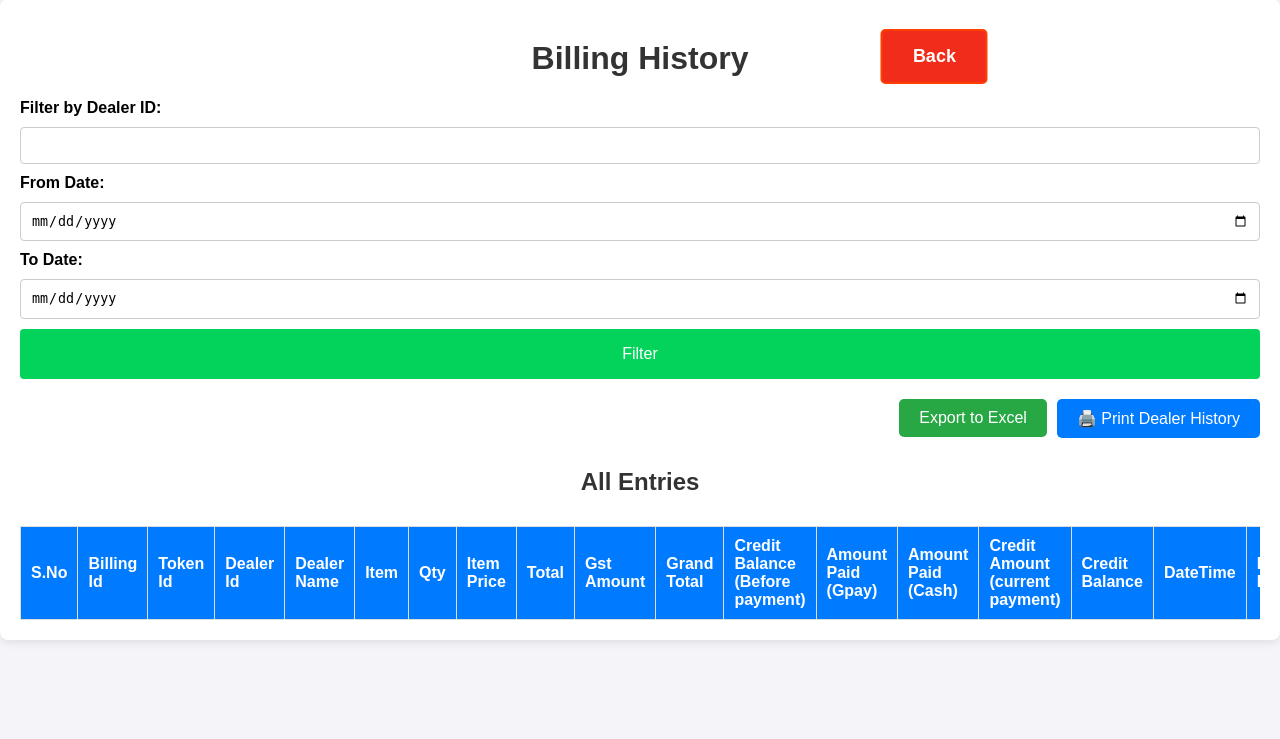
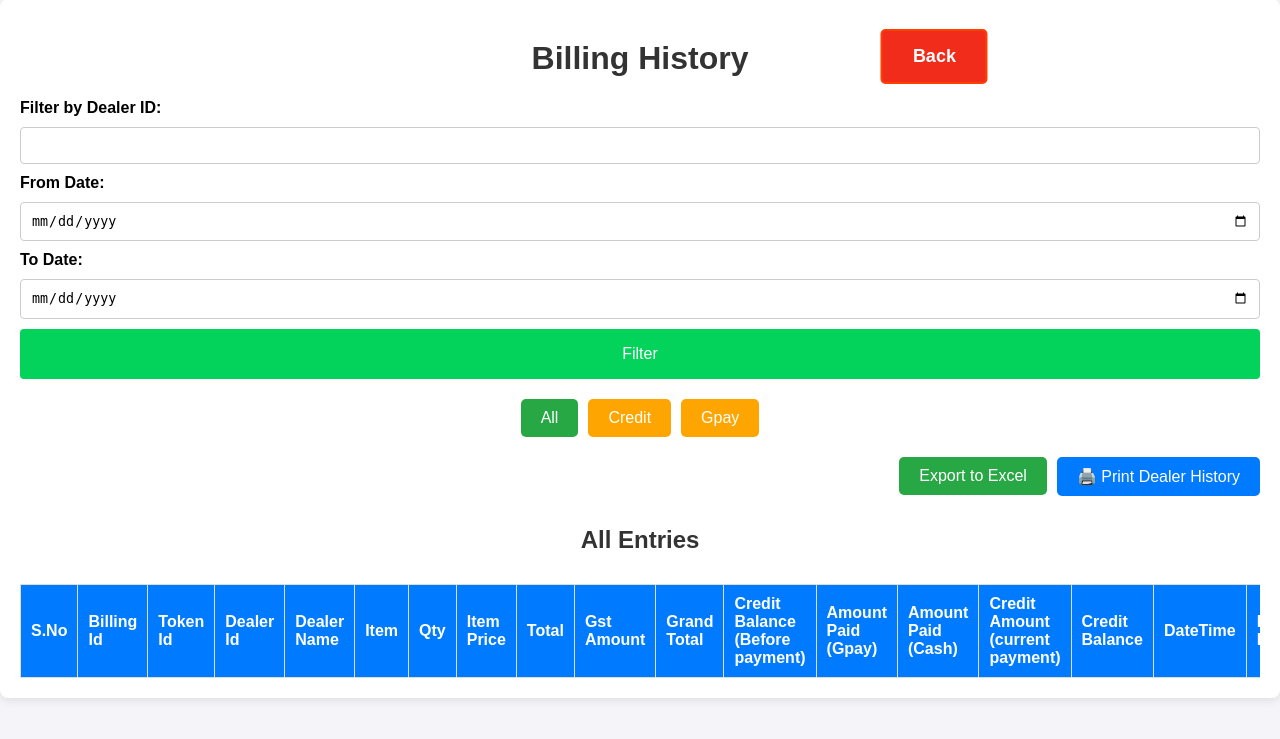
Before and after one commit to gokulhari012/Ticket-Management, a Flask app: page /billing_history in a window 1280 px wide. Shown: the part 21-760 px from the top of the page. Run offline with Flask 3, Linux system fonts and the light colour scheme; a user stored in the database is signed in; lists and menus that the app fills with data are empty.

Commit message:
credits filter in billing and print option

```diff
--- a/app.py
+++ b/app.py
@@ -1317,6 +1317,7 @@ def  get_filtered_data_billing(request):
     date_from = request.args.get('date_from', '')
     date_to = request.args.get('date_to', '')
     filter_button = request.args.get('filter_button', '')
+    filter_type = request.args.get('filter_type', 'all')  # Options: 'all', 'credit', or 'gpay'
 
     #query = db.session.query(Dealer_details, Item, BillingHistory).outerjoin(BillingHistory, Dealer_details.dealer_id == BillingHistory.dealer_id).outerjoin(BillingHistory, Item.item_id == BillingHistory.item_id)
     query = db.session.query(Dealer_details, Item, BillingHistory).outerjoin(BillingHistory, Dealer_details.dealer_id == BillingHistory.dealer_id).outerjoin(Item, BillingHistory.item_id == Item.id)
@@ -1333,29 +1334,36 @@ def  get_filtered_data_billing(request):
             date_to_dt = datetime.strptime(date_to, '%Y-%m-%d')
             query = query.filter(BillingHistory.timestamp <= date_to_dt+timedelta(days=1))
             # query = query.filter(BillingHistory.timestamp <= date_to_dt)
+
     else:
         # Get today's start time (midnight)
         start_of_today = datetime.now().replace(hour=0, minute=0, second=0, microsecond=0)
         # Filter data from today only
         query = query.filter(BillingHistory.timestamp >= start_of_today)
 
+    if filter_type=='credit':
+        query = query.filter(BillingHistory.credit_amount > 0)
+    elif filter_type=='gpay':
+        query = query.filter(BillingHistory.paid_amount_gpay > 0)
+
+
     filtered_data = query.order_by(BillingHistory.timestamp.desc()).all()
 
-    return filtered_data
+    return filtered_data, filter_type
 
 @app.route('/billing_history')
 def billing_history():
     if 'user' not in session:
         return redirect(url_for("login"))
-    filtered_data = get_filtered_data_billing(request)
+    filtered_data, filter_type = get_filtered_data_billing(request)
     dealer_id = request.args.get('dealer_id', '')  # Default is an empty string
     date_from = request.args.get('date_from', '')
     date_to = request.args.get('date_to', '')
-    return render_template('billing_history.html', dealer_id=dealer_id, date_from=date_from, date_to=date_to, filtered_data=filtered_data, bills=filtered_data)
+    return render_template('billing_history.html', dealer_id=dealer_id, date_from=date_from, date_to=date_to, filtered_data=filtered_data, bills=filtered_data, filter_type=filter_type)
 
 @app.route('/export_billing_history')
 def export_billing_history_data():
-    filtered_data = get_filtered_data_billing(request)
+    filtered_data, filter_type = get_filtered_data_billing(request)
     output, filename = generate_excel_billing_history(filtered_data)
 
     return send_file(output, download_name=filename, as_attachment=True, mimetype="application/vnd.openxmlformats-officedocument.spreadsheetml.sheet")
@@ -1503,10 +1511,10 @@ def generate_excel_billing_history(filtered_data):
         "Total Amount": total_amounts,
         "Gst Amount": gst_amounts,
         "Grand Total": grand_totals,
-        "Credit Amount": credit_amounts,
-        "Credit Balance": credit_balances,
+        "Credit Balance (Before payment)": credit_balances,
         "Paid Amount(Gpay)": paid_gpay,
         "Paid Amount(Cash)": paid_cash,
+        "Credit Amount (current payment)": credit_amounts,
         "Remaining Balance": remaining_balances,
         "Time": timestamps
     }
--- a/templates/billing_history.html
+++ b/templates/billing_history.html
@@ -8,7 +8,7 @@
 <body>
 <div class="container billing-history">
     <h1>Billing History</h1>
-     <form method="GET" class="form">
+     <form method="GET" class="form hide-on-print">
             <label for="dealer_id">Filter by Dealer ID:</label>
             <input type="text" id="dealer_id" name="dealer_id" value="{{ dealer_id }}">
 
@@ -18,14 +18,25 @@
             <label for="date_to">To Date:</label>
             <input type="date" id="date_to" name="date_to" value="{{ date_to }}">
 
+            <input type="hidden" name="filter_type" value="{{ filter_type }}">
+
             <button type="submit" name="filter_button" value="submit" class="btn">Filter</button>
     </form>
+    <!-- Filter buttons -->
+    <div class="filter-buttons hide-on-print">
+        <a href="/billing_history?filter_type=all" class="filter-button {{ 'active' if filter_type == 'all' else '' }}">All</a>
+        <a href="/billing_history?filter_type=credit" class="filter-button {{ 'active' if filter_type == 'credit' else '' }}">Credit</a>
+        <a href="/billing_history?filter_type=gpay" class="filter-button {{ 'active' if filter_type == 'gpay' else '' }}">Gpay</a>
+        <!-- <a href="/history?filter_type=all" class="filter-button {{ 'active' if filter_type == 'all' else '' }}">All</a> -->
+        <!-- <a href="/history?filter_type=all" class="filter-button">All</a> -->
+    </div>
     <div class="export-options hide-on-print">
             <form action="/export_billing_history" method="get">
                 <input type="hidden" name="dealer_id" value="{{ request.args.get('dealer_id', '') }}">
                 <input type="hidden" name="date_from" value="{{ request.args.get('date_from', '') }}">
                 <input type="hidden" name="date_to" value="{{ request.args.get('date_to', '') }}">
                 <input type="hidden" name="filter_button" value="{{ request.args.get('filter_button', '') }}">
+                <input type="hidden" name="filter_type" value="{{ filter_type }}">
                 <button type="submit" class="export-button">Export to Excel</button>
             </form>
             <!-- <form action="{{ url_for('send_email') }}" method="get" style="display: inline;">
@@ -43,56 +54,56 @@
                 </button>
             </div>
         </div>
-        <h2>All Entries</h2>
+        <h2 class="hide-on-print">All Entries</h2>
     <div style="overflow-x:auto;overflow-y: hidden; width: 100%;">
         <table>
             <thead>
                 <tr>
-                    <th>S.No</th>
-                    <th>Billing Id</th>
-                    <th>Token Id</th>
+                    <th class="hide-on-print">S.No</th>
+                    <th class="hide-on-print">Billing Id</th>
+                    <th class="hide-on-print">Token Id</th>
                     <th>Dealer Id</th>
                     <th>Dealer Name</th>
-                    <th>Item</th>
+                    <th class="hide-on-print">Item</th>
                     <th>Qty</th>
-                    <th>Item Price</th>
-                    <th>Total</th>
-                    <th>Gst Amount</th>
+                    <th class="hide-on-print">Item Price</th>
+                    <th class="hide-on-print">Total</th>
+                    <th class="hide-on-print">Gst Amount</th>
                     <th>Grand Total</th>
                     <th>Credit Balance (Before payment)</th>
                     <th>Amount Paid (Gpay)</th>
                     <th>Amount Paid (Cash)</th>
                     <th>Credit Amount (current payment)</th>
                     <th>Credit Balance</th>
-                    <th>DateTime</th>
-                    <th class=" hide-on-print">Print Bill</th>
-                    <th class=" hide-on-print">Void Bill</th>
+                    <th class="hide-on-print">DateTime</th>
+                    <th class="hide-on-print">Print Bill</th>
+                    <th class="hide-on-print">Void Bill</th>
                 </tr>
             </thead>
             <tbody>
             {% for dealer, item, bill in bills %}
                 <tr>
-                    <td>{{ loop.index }}</td>
-                    <td>{{ bill.id }}</td>
-                    <td>{{ bill.billing_id }}</td>
+                    <td class="hide-on-print">{{ loop.index }}</td>
+                    <td class="hide-on-print">{{ bill.id }}</td>
+                    <td class="hide-on-print">{{ bill.billing_id }}</td>
                     <td>{{ bill.dealer_id }}</td>
                     <td>{{ dealer.name }}</td>
-                    <td>{{ item.item_name }}</td>
+                    <td class="hide-on-print">{{ item.item_name }}</td>
                     <td>{{ bill.quantity }}</td>
-                    <td>₹{{ bill.item_price }}</td>
-                    <td>₹{{ "%0.2f"|format(bill.total_amount) }}</td>
-                    <td>₹{{ "%0.2f"|format(bill.gst_amount) }}</td>
+                    <td class="hide-on-print">₹{{ bill.item_price }}</td>
+                    <td class="hide-on-print">₹{{ "%0.2f"|format(bill.total_amount) }}</td>
+                    <td class="hide-on-print">₹{{ "%0.2f"|format(bill.gst_amount) }}</td>
                     <td>₹{{ "%0.2f"|format(bill.grand_total) }}</td>
                     <td>₹{{ "%0.2f"|format(bill.credit_balance) }}</td>
                     <td>₹{{ "%0.2f"|format(bill.paid_amount_gpay) }}</td>
                     <td>₹{{ "%0.2f"|format(bill.paid_amount_cash) }}</td>
                     <td>₹{{ "%0.2f"|format(bill.credit_amount) }}</td>
                     <td>₹{{ "%0.2f"|format(bill.remaining_balance) }}</td>
-                    <td width="120px">{{ bill.formatted_date_time }}</td>
+                    <td width="120px" class="hide-on-print">{{ bill.formatted_date_time }}</td>
                     <td class=" hide-on-print">
                         <a class="print-bill" href="{{ url_for('print_bill', id=bill.id, return_path='\/billing_history') }}" class="btn">Print Bill</a>
                     </td>
-                    <td>
+                    <td class="hide-on-print">
                         {% if not bill.voided %}
                         <form action="/void_bill/{{ bill.id }}" method="POST" style="display:inline;">
                             <button type="submit" class="btn btn-danger btn-sm" onclick="return confirm('Are you sure you want to void this bill?')">Void</button>
```
